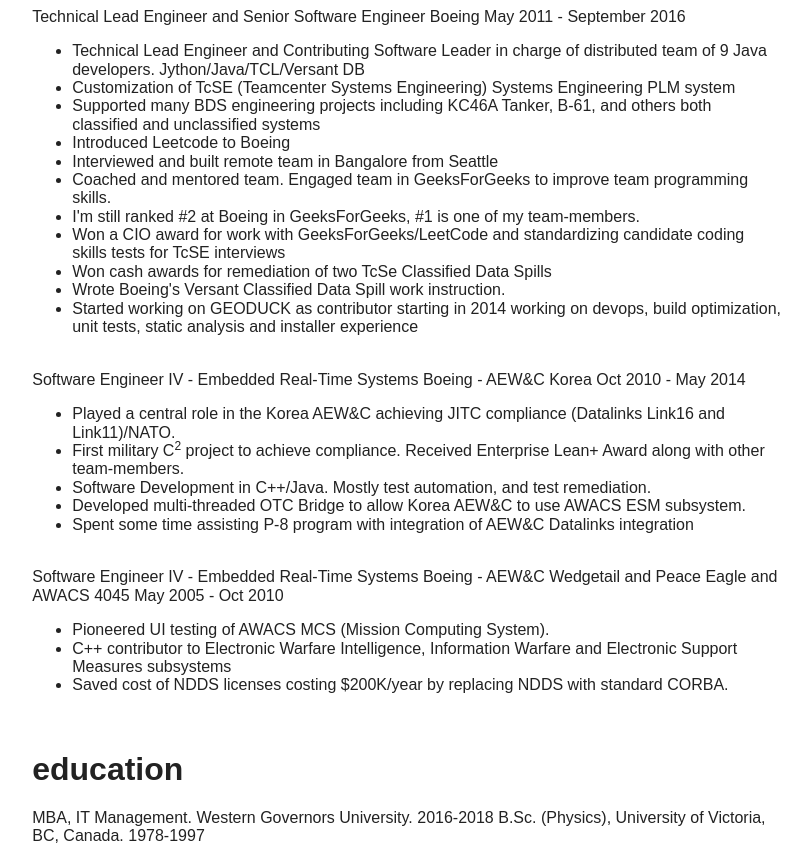
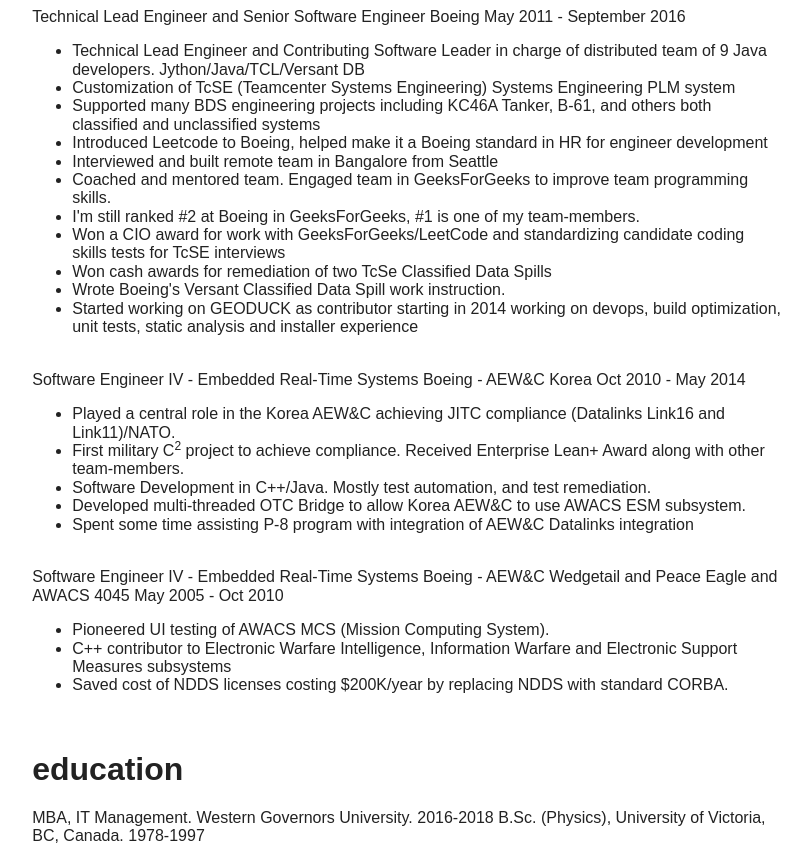
Before and after one commit to pflagerd/pflagerd.github.io, a website built with Parcel: page index.html in a window 1280 px wide. Shown: the part 802-1648 px from the top of the page, without its empty margins (435-1246 px from the left). Built offline with nearby package versions, Linux system fonts and the light colour scheme.

Commit message:
progress

```diff
--- a/index.html
+++ b/index.html
@@ -253,7 +253,7 @@
         <li>Technical Lead Engineer and Contributing Software Leader in charge of distributed team of 9 Java developers. Jython/Java/TCL/Versant DB</li>
         <li>Customization of TcSE (Teamcenter Systems Engineering) Systems Engineering PLM system</li>
         <li>Supported many BDS engineering projects including KC46A Tanker, B-61, and others both classified and unclassified systems</li>
-        <li>Introduced Leetcode to Boeing</li>
+        <li>Introduced Leetcode to Boeing, helped make it a Boeing standard in HR for engineer development</li>
         <li>Interviewed and built remote team in Bangalore from Seattle</li>
         <li>Coached and mentored team.  Engaged team in GeeksForGeeks to improve team programming skills.</li>
         <li>I'm still ranked #2 at Boeing in GeeksForGeeks, #1 is one of my team-members.</li>
```
